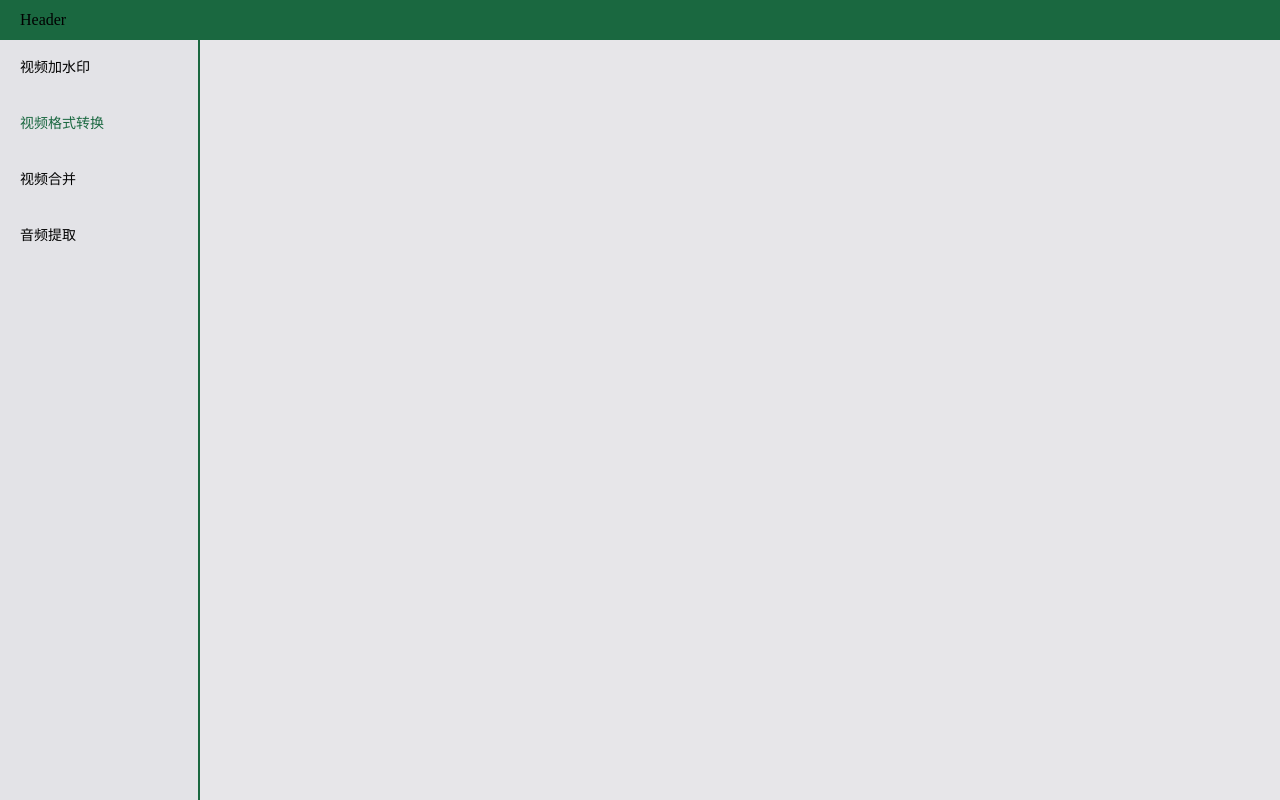
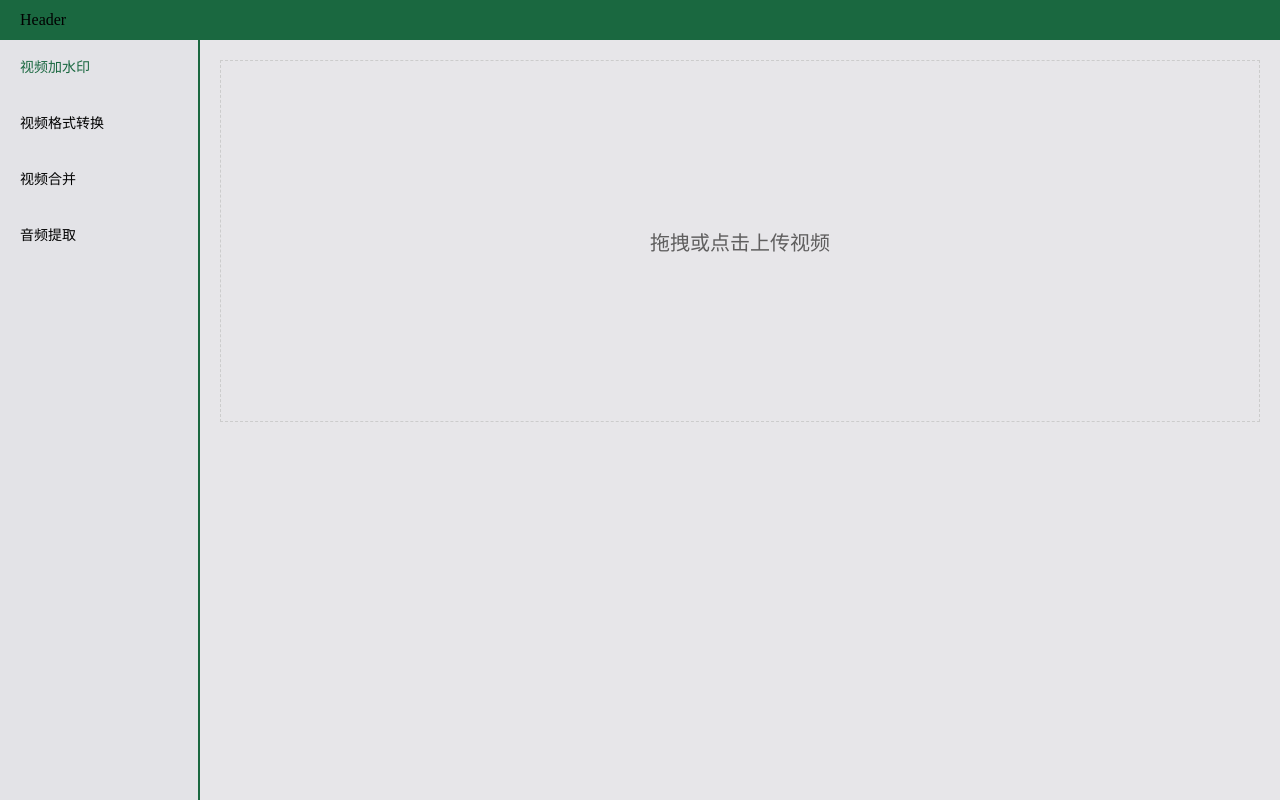
Before and after one commit to 150098399/v-tools, a Vue app: page /watermark in a window 1280 px wide. Built offline with nearby package versions, Linux system fonts and the light colour scheme.

Commit message:
上传功能

```diff
--- a/src/components/Home.vue
+++ b/src/components/Home.vue
@@ -8,7 +8,7 @@
             active-text-color="#ffd04b"
             background-color="#545c64"
             class="el-menu-vertical-demo"
-            default-active="2"
+            default-active="1"
             text-color="#fff"
           >
             <el-menu-item index="1" @click="toWatermark">
@@ -38,9 +38,14 @@ import {
   ElMenuItem,
   ElHeader,
 } from "element-plus";
+import { onMounted } from "vue";
 import { useRouter } from "vue-router";
 
 const router = useRouter();
+
+onMounted(() => {
+  router.push("/watermark");
+});
 
 const toWatermark = () => {
   router.push("/watermark");
--- a/src/components/Watermark.vue
+++ b/src/components/Watermark.vue
@@ -1,9 +1,37 @@
 <template>
-  <div>水印</div>
+  <div class="video-wrap" @click="handleSelect" @drop.stop.prevent="handleDrop">
+    拖拽或点击上传视频
+  </div>
 </template>
 
 <script setup lang="ts">
-import { ref } from "vue";
+const handleSelect = async () => {
+  const filePath = await window.electron.ipcRenderer.invoke(
+    "dialog:selectFile",
+    []
+  );
+  console.log(filePath);
+
+  // await handleReadFile(filePath);
+};
+
+const handleDrop = async (event: DragEvent) => {
+  event.preventDefault();
+  event.stopPropagation();
+
+  // await handleReadFile(filePath);
+};
 </script>
 
-<style lang="scss" scoped></style>
+<style scoped>
+.video-wrap {
+  display: flex;
+  align-items: center;
+  justify-content: center;
+  height: 50%;
+  border: 1px dashed #ccc;
+  cursor: pointer;
+  color: #5f5e5e;
+  font-size: 20px;
+}
+</style>
```
Also changed, not shown: main/ipc/mainIpc.ts (+24 -1 lines).
